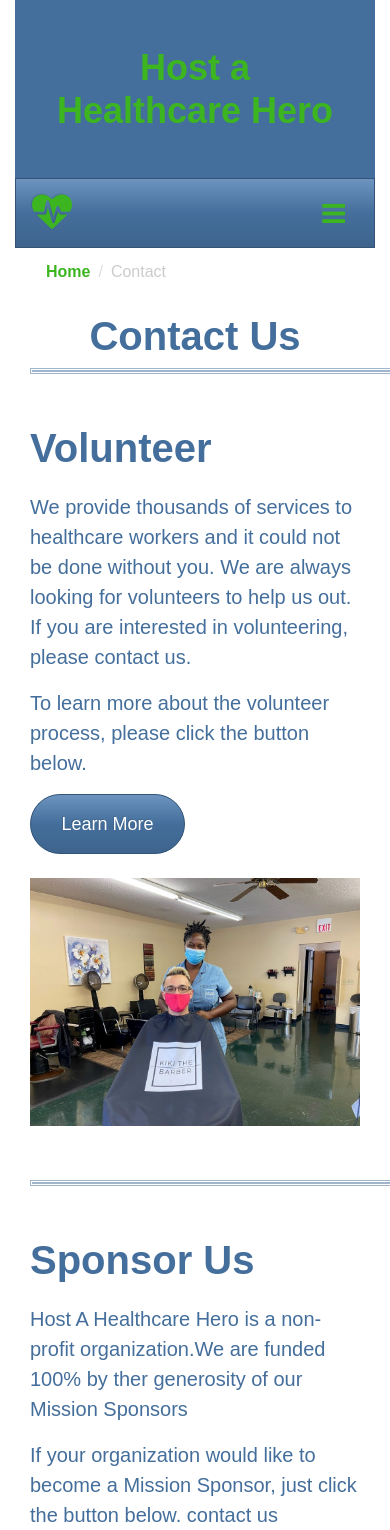
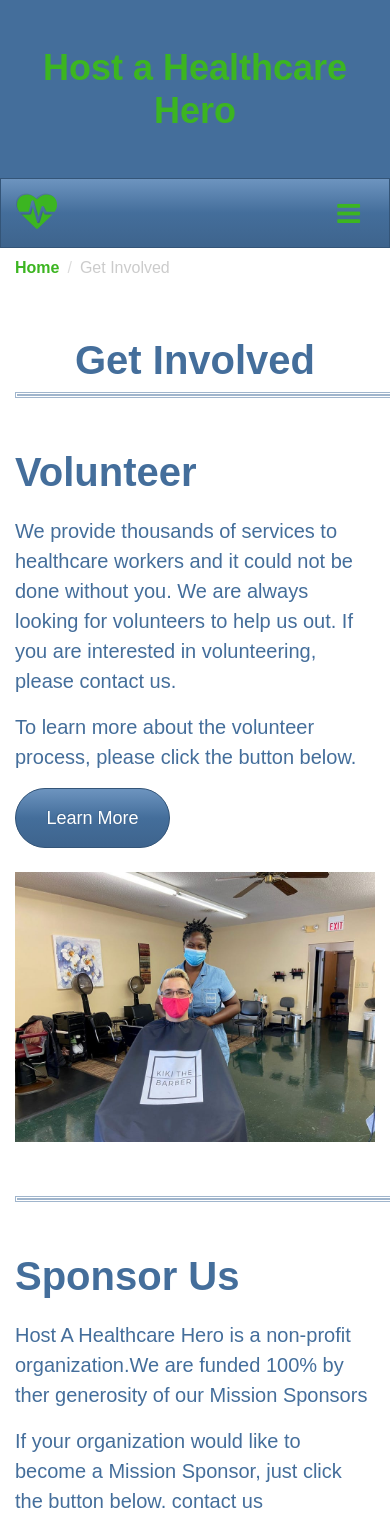
Before and after one commit to Pia007/Hero, a React (Create React App) app: page /involved in a window 390 px wide. Shown: the top 1530 px of the page. Built offline with nearby package versions, Linux system fonts and the light colour scheme.

Commit message:
Added PageTitle, SiteCrumbs,  Break Components

```diff
--- a/src/App.css
+++ b/src/App.css
@@ -97,13 +97,14 @@ a.nav-volunteer:active {
   color: #ebf9ff; }
 
 .breadcrumb {
-  font-size: 16px;
-  background: transparent;
-  }
+    background: transparent;
+    padding-left: 0;
+    padding-top: 4px;
+}
 
 .bc-prev {
-  font-weight: 600;
-   }
+    font-weight: 600;
+}
 
 .bc-now {
   opacity: 50%;}
--- a/src/App.js
+++ b/src/App.js
@@ -15,7 +15,7 @@ class App extends Component {
     return (
       // <Provider store={store}>
         <BrowserRouter >
-          <div className="App container-fluid">
+          <div className="App">
             <Main />
           </div>
         </BrowserRouter>
--- a/src/components/ContactInfo.jsx
+++ b/src/components/ContactInfo.jsx
@@ -1,18 +1,16 @@
 import React from 'react';
-import { Breadcrumb, BreadcrumbItem } from 'reactstrap';
-import { Link } from 'react-router-dom';
+import SiteCrumbs from './SiteCrumbs';
+import PageTitle from './PageTitle';
+import SectionBreak from './SectionBreak';
 
-function ContactInfo(props) {
+const ContactInfo = (props) =>{
     return (
         <div >
             <div className="row">
                 <div className="col">
-                    <Breadcrumb className="text-secondary">
-                        <BreadcrumbItem className="bc-prev text-success"><Link to="/" className="text-success">Home</Link></BreadcrumbItem>
-                        <BreadcrumbItem active className="bc-now text-secondary">Contact</BreadcrumbItem>
-                    </Breadcrumb>
-                    <h1 className="text-center text-primary">Contact Us</h1>
-                    <hr className="col-sm-8 my-0" />
+                    <SiteCrumbs siteLocation="Contact" />
+                    <PageTitle pageTitle="Contact Us" />
+                    <SectionBreak />
                 </div>
             </div>
             {/* Contact Info */}
--- a/src/components/Home.jsx
+++ b/src/components/Home.jsx
@@ -1,6 +1,9 @@
 import React from 'react';
+import SiteCrumbs from './SiteCrumbs';
+import PageTitle from './PageTitle';
+import SectionBreak from './SectionBreak';
 
-function Home(props) {
+const Home = (props) => {
     return (
         <h1>
             Home
--- a/src/components/Involved.jsx
+++ b/src/components/Involved.jsx
@@ -1,10 +1,11 @@
 import React from 'react';
 import InvolvedInfo from './InvolvedInfo';
 import InvolvedCard from './InvolvedCard';
+import SectionBreak from './SectionBreak';
 //import { Link } from 'react-router-dom';
 
 
-function Involved(props) {
+const Involved = (props) => {
     return (
         <div className="container">
             <InvolvedInfo />
@@ -17,7 +18,7 @@ function Involved(props) {
                 modalHeaderText={"Volunteer"}
                 modalBodyText={"This is a test"}
             />
-            <hr className="col-sm-8 my-0" />
+            <SectionBreak />
 
             <InvolvedCard className={"row row-content flex-lg-row-reverse"}
                 title={"Sponsor Us"}
@@ -28,7 +29,7 @@ function Involved(props) {
                 modalHeaderText={"Sponsor Us"}
                 modalBodyText={"This is a test"}
             />
-            <hr className="col-sm-8 my-0" />
+            <SectionBreak />
 
             <InvolvedCard className={"row row-content "}
                 title={"Donations"}
--- a/src/components/InvolvedInfo.jsx
+++ b/src/components/InvolvedInfo.jsx
@@ -1,17 +1,15 @@
 import React from 'react';
-import { Breadcrumb, BreadcrumbItem } from 'reactstrap';
-import { Link } from 'react-router-dom';
+import SiteCrumbs from './SiteCrumbs';
+import PageTitle from './PageTitle';
+import SectionBreak from './SectionBreak';
 
-function InvolvedInfo() {
+const InvolvedInfo = () =>{
     return (
         <div className="row">
             <div className="col">
-                  <Breadcrumb className="text-secondary">
-                      <BreadcrumbItem className="bc-prev text-success"><Link to="/" className="text-success">Home</Link></BreadcrumbItem>
-                      <BreadcrumbItem active className="bc-now text-secondary">Contact</BreadcrumbItem>
-                  </Breadcrumb>
-                  <h1 className="text-center text-primary">Contact Us</h1>
-                  <hr className="col-sm-8 my-0" />
+                <SiteCrumbs siteLocation="Get Involved" className="p-0" />
+                <PageTitle pageTitle="Get Involved" />
+                <SectionBreak />
             </div>
         </div>
     );
--- /dev/null
+++ b/src/components/PageTitle.jsx
@@ -0,0 +1,9 @@
+import React from 'react';
+
+function PageTitle({ pageTitle }) {
+    return (
+        <h1 className="text-center text-primary">{pageTitle}</h1>
+    );
+}
+
+export default PageTitle;
--- /dev/null
+++ b/src/components/SectionBreak.jsx
@@ -0,0 +1,9 @@
+import React from 'react';
+
+const SectionBreak = (props) => {
+    return (
+        <hr className="col-sm-8 my-0" />
+    );
+}
+
+export default SectionBreak;
--- /dev/null
+++ b/src/components/SiteCrumbs.jsx
@@ -0,0 +1,14 @@
+import React from 'react';
+import { Breadcrumb, BreadcrumbItem } from 'reactstrap';
+import { Link } from 'react-router-dom';
+
+const SiteCrumbs = ({ siteLocation }) => {
+    return (
+        <Breadcrumb className="breadcrumb">
+            <BreadcrumbItem className="bc-prev text-success pl-0"><Link to="/" className="site-link">Home</Link></BreadcrumbItem>
+            <BreadcrumbItem active className="text-secondary bc-now">{siteLocation}</BreadcrumbItem>
+        </Breadcrumb>
+    );
+}
+
+export default SiteCrumbs;
--- a/src/components/VolunteerInfo.jsx
+++ b/src/components/VolunteerInfo.jsx
@@ -1,16 +1,15 @@
-import { Breadcrumb, BreadcrumbItem } from 'reactstrap';
-import { Link } from 'react-router-dom';
+import SiteCrumbs from './SiteCrumbs';
+import PageTitle from './PageTitle';
+import SectionBreak from './SectionBreak';
 
-function VolunteerInfo() {
+
+const VolunteerInfo = () => {
     return (
         <div className="row">
             <div className="col">
-                <Breadcrumb>
-                    <BreadcrumbItem className="bc-prev text-success"><Link to="/">Home</Link></BreadcrumbItem>
-                    <BreadcrumbItem active className="text-secondary bc-now">Volunteer</BreadcrumbItem>
-                </Breadcrumb>
-                <h1 className="text-center text-primary">Volunteer</h1>
-                <hr className="col-sm-8 my-0" />
+                <SiteCrumbs siteLocation="Volunteer" />
+                <PageTitle pageTitle="Volunteer" />
+                <SectionBreak />
             </div>
         </div>
     );
```
